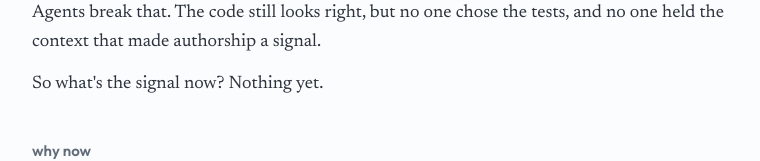
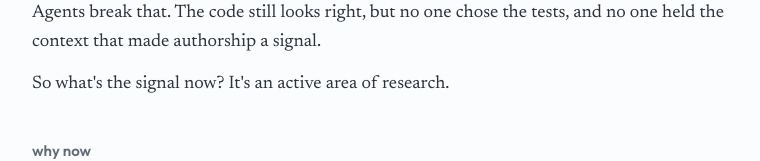
Before and after one commit to dylanebert/verifiability, a Svelte app: page / in a window 1280 px wide. Shown: the part 516-677 px from the top of the page, without its empty margins (252-1012 px from the left). Built offline with nearby package versions, Linux system fonts and the light colour scheme.

Commit message:
§1 close: 'Nothing yet'->'active area of research' (accurate: field is crowded/unsettled, not empty)

```diff
--- a/src/App.svelte
+++ b/src/App.svelte
@@ -28,7 +28,7 @@
       Agents break that. The code still looks right, but no one chose the tests,
       and no one held the context that made authorship a signal.
     </p>
-    <p>So what's the signal now? Nothing yet.</p>
+    <p>So what's the signal now? It's an active area of research.</p>
   </section>
 
   <section class="section">
```
